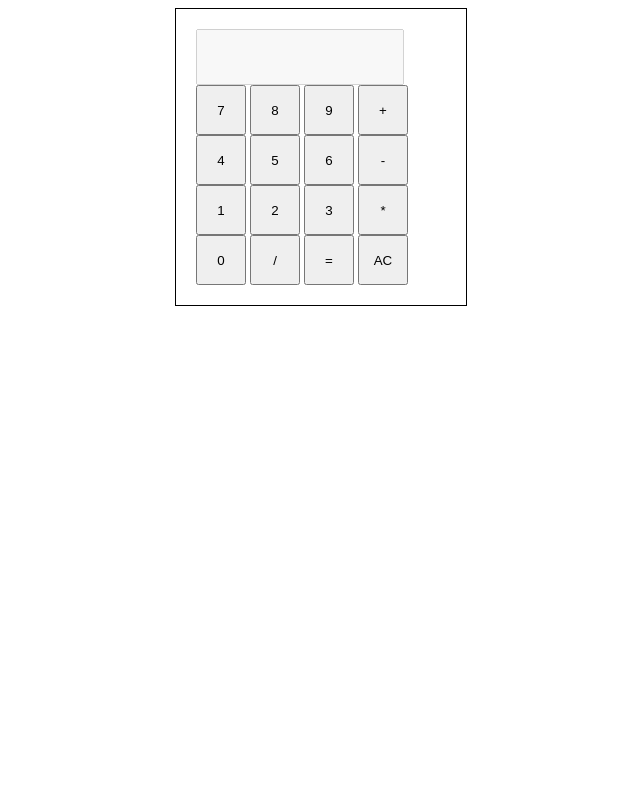
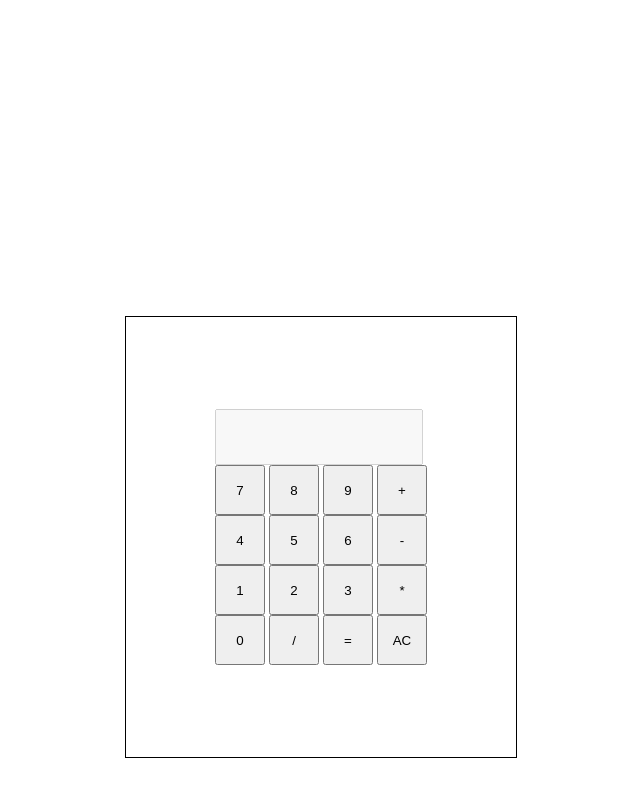
Before and after one commit to Abdu-fix/JavaScript-Calculator, a plain HTML site: page index.html in a window 1280 px wide. Shown: the whole page, without its empty margins (319-959 px from the left). Drawn offline with Linux system fonts and the light colour scheme.

Commit message:
fixed centering issue

```diff
--- a/index.html
+++ b/index.html
@@ -8,23 +8,36 @@
 
 	<div class="container">
 		<div id="calculator">
-		<input type="text" id="display" disabled><br>
+			<div class="raw">
+				<input type="text" id="display" disabled><br>
 		<input type="button" value="7" onclick="appendToDisplay('7')">
 		<input type="button" value="8" onclick="appendToDisplay('8')">
 		<input type="button" value="9" onclick="appendToDisplay('9')">
-		<input type="button" value="+" onclick="setOperator('+')"><br>
-		<input type="button" value="4" onclick="appendToDisplay('4')">
+		<input type="button" value="+" onclick="setOperator('+')">
+			</div>
+			<div class="raw">
+				<input type="button" value="4" onclick="appendToDisplay('4')">
 		<input type="button" value="5" onclick="appendToDisplay('5')">
 		<input type="button" value="6" onclick="appendToDisplay('6')">
-		<input type="button" value="-" onclick="setOperator('-')"><br>
-		<input type="button" value="1" onclick="appendToDisplay('1')">
+		<input type="button" value="-" onclick="setOperator('-')">
+			</div>
+			<div class="raw">
+				<input type="button" value="1" onclick="appendToDisplay('1')">
 		<input type="button" value="2" onclick="appendToDisplay('2')">
 		<input type="button" value="3" onclick="appendToDisplay('3')">
 		<input type="button" value="*" onclick="setOperator('*')"><br>
-		<input type="button" value="0" onclick="appendToDisplay('0')">
+
+			</div>
+			<div class="raw">
+				<input type="button" value="0" onclick="appendToDisplay('0')">
 		<input type="button" value="/" onclick="setOperator('/')">
 		<input type="button" value="=" onclick="calculate()">
 		<input type="button" value="AC" onclick="clearAll()">
+			</div>
+
+
+
+
 	    </div>
 	</div>
 
--- a/style.css
+++ b/style.css
@@ -1,8 +1,23 @@
+.container {
+    display: flex;
+    justify-content: center;
+    align-item: center;
+    margin-top:25%;
+
+}
 #calculator {
+
     border: 1px solid black;
     padding: 20px;
-    width: 250px;
+    width: 350px;
+    height:400px;
     margin: auto;
+    display:flex;
+    flex-direction:column;
+    justify-content: center;
+    align-items: center;
+
+
 }
 input {
     width: 50px;
@@ -12,3 +27,11 @@ input {
     width: 200px;
     height: 50px;
 }
+.raw{
+    margin: 0;
+
+}
+body{
+
+
+}
```
